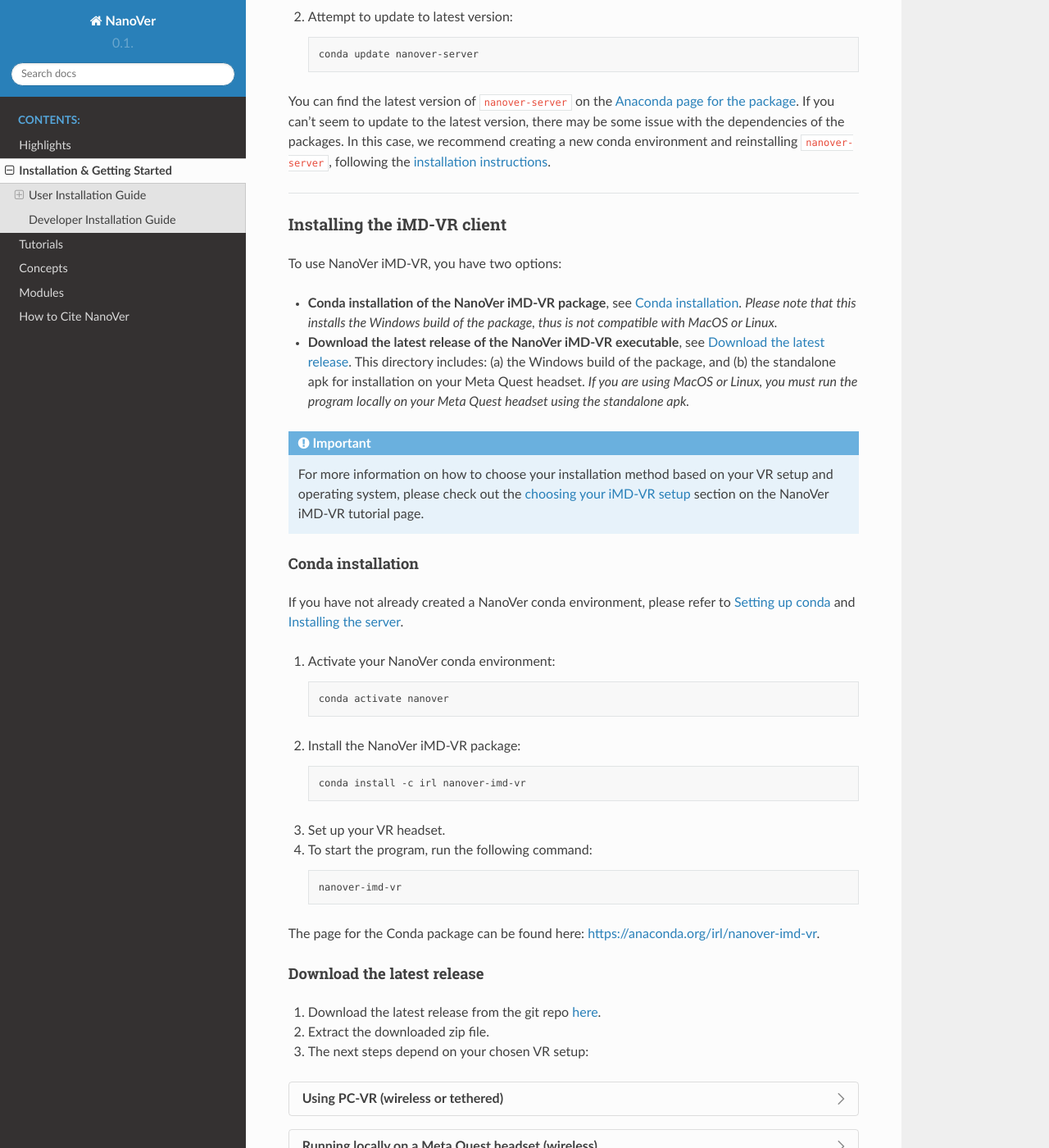
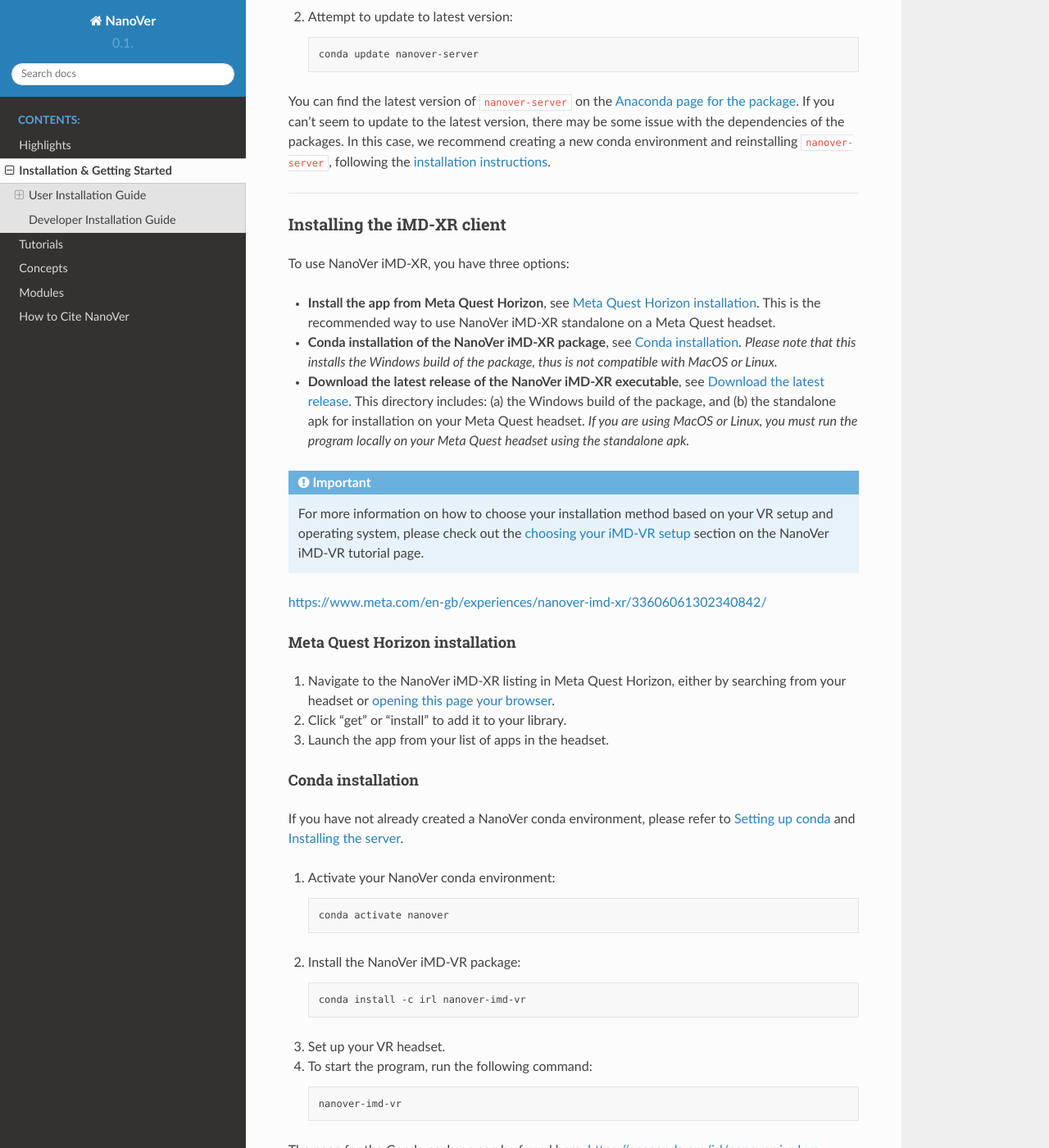
Before and after one commit to IRL2/nanover-docs, a Sphinx documentation site: the page built from source/installation.rst, in a window 1280 px wide and 1400 px high, scrolled down 1457 px. Shown: the whole window at 82% size. Built offline with Sphinx 7.4.7 and the Read the Docs theme 3.1.0, drawn with Linux system fonts in a browser that asks for light colours; pages that are not in the unit, such as notebooks, are missing from menus; the version number could not be read and is left out; some of the changed text lies outside the part shown.

Commit message:
docs: install method meta horizon (#203)

```diff
--- a/source/installation.rst
+++ b/source/installation.rst
@@ -92,16 +92,18 @@
 
 .. _installing_imdvr_client:
 
-Installing the iMD-VR client
+Installing the iMD-XR client
 ############################
 
-To use NanoVer iMD-VR, you have two options:
+To use NanoVer iMD-XR, you have three options:
 
-* **Conda installation of the NanoVer iMD-VR package**, see :ref:`conda_installation_VR_client`.
+* **Install the app from Meta Quest Horizon**, see :ref:`horizon_installation_xr_client`.
+  This is the recommended way to use NanoVer iMD-XR standalone on a Meta Quest headset.
+
+* **Conda installation of the NanoVer iMD-XR package**, see :ref:`conda_installation_VR_client`.
   *Please note that this installs the Windows build of the package, thus is not compatible with MacOS or Linux.*
 
-
-* **Download the latest release of the NanoVer iMD-VR executable**, see :ref:`download_latest_release_VR_client`.
+* **Download the latest release of the NanoVer iMD-XR executable**, see :ref:`download_latest_release_VR_client`.
   This directory includes: (a) the Windows build of the package, and (b) the standalone apk for installation on your
   Meta Quest headset.
   *If you are using MacOS or Linux, you must run the program locally on your Meta Quest headset using the standalone apk.*
@@ -111,6 +113,21 @@
     For more information on how to choose your installation method based on your VR setup and operating system,
     please check out the :ref:`choosing your iMD-VR setup<choosing_setup_iMD-VR>` section on the NanoVer iMD-VR
     tutorial page.
+
+https://www.meta.com/en-gb/experiences/nanover-imd-xr/33606061302340842/
+
+.. _horizon_installation_xr_client:
+
+Meta Quest Horizon installation
+~~~~~~~~~~~~~~~~~~~~~~~~~~~~~~~
+
+#. Navigate to the NanoVer iMD-XR listing in Meta Quest Horizon, either by searching from your headset or
+   `opening this page your browser <https://www.meta.com/en-gb/experiences/nanover-imd-xr/33606061302340842/>`_.
+
+#. Click "get" or "install" to add it to your library.
+
+#. Launch the app from your list of apps in the headset.
+
 
 .. _conda_installation_VR_client:
 
```
